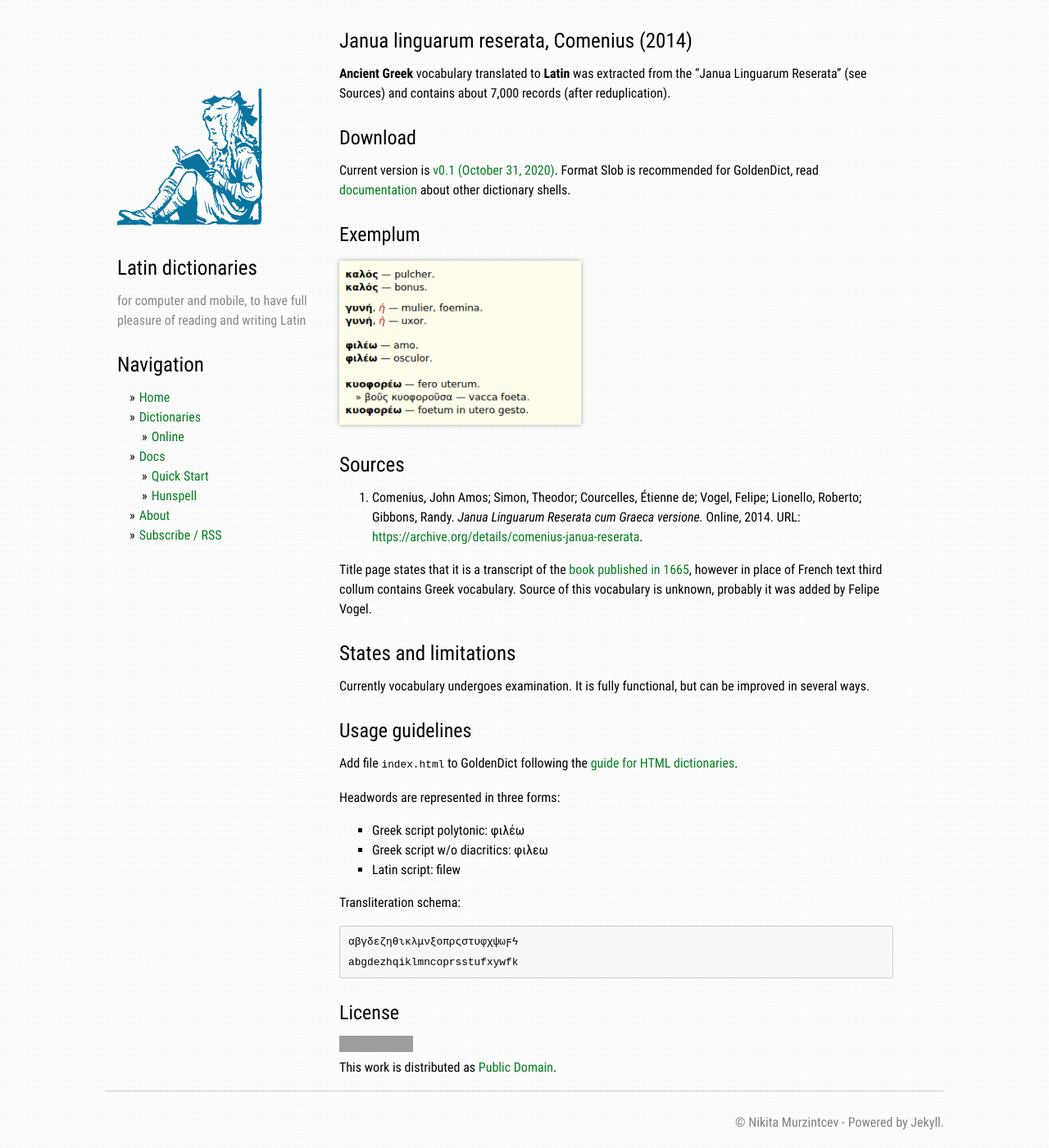
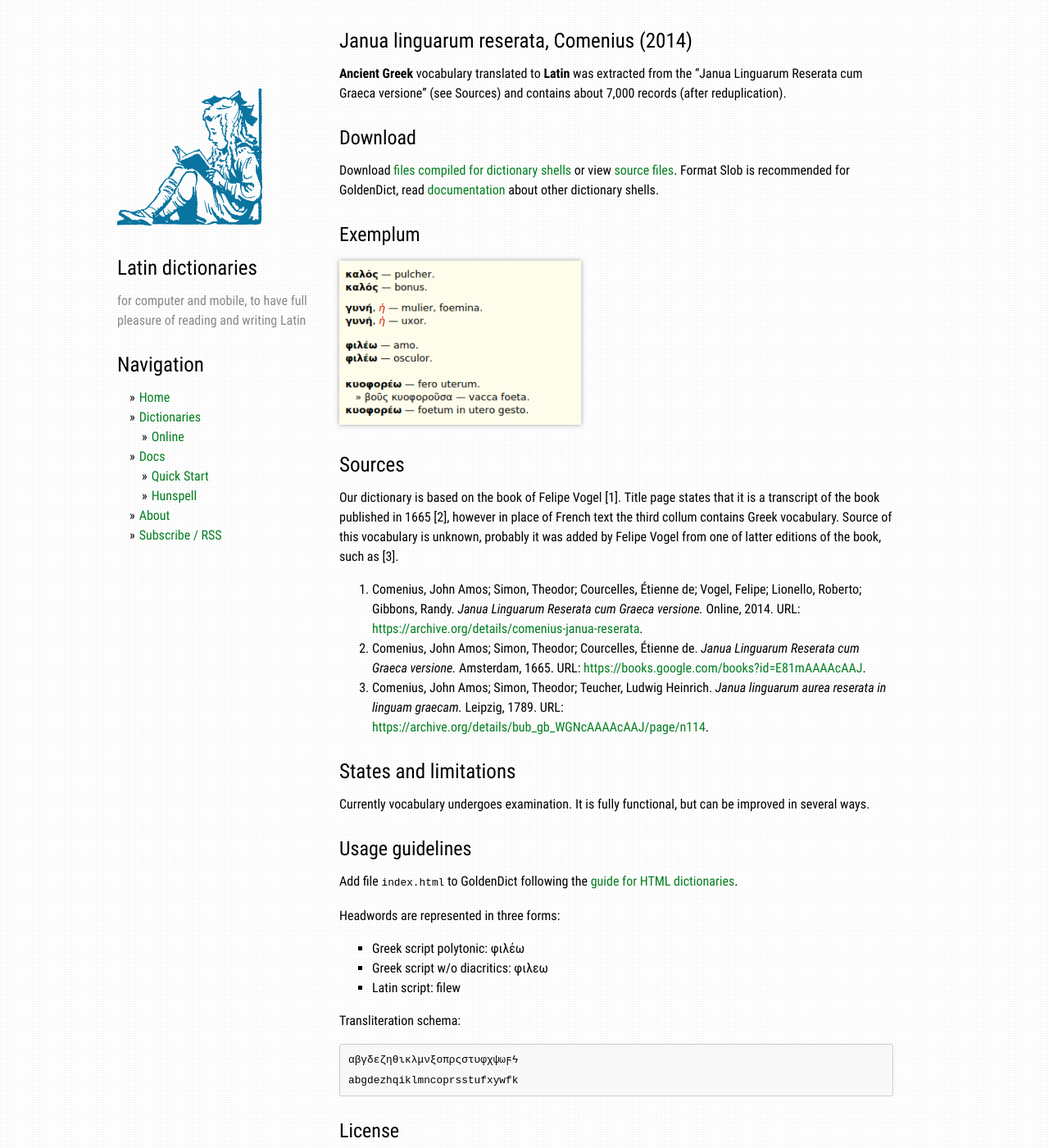
Before and after one commit to latin-dict/latin-dict.github.io, a Jekyll site: the page built from _dictionaries/Comenius2014.md, in a window 1280 px wide and 1400 px high. Shown: the whole window at 82% size. Built offline with Jekyll 4.4.1, drawn with Linux system fonts in a browser that asks for light colours; grey boxes are pictures that could not be loaded.

Commit message:
migrate Comenius2014

```diff
--- a/_config.yml
+++ b/_config.yml
@@ -2,7 +2,7 @@ title: Latin dictionaries
 author: Nikita Murzintcev
 repository: nikita-moor/dictionaries
 url: https://nikita-moor.github.io
-baseurl: /
+baseurl:
 google_analytics: UA-140847555-1
 
 collections:
--- a/_dictionaries/Comenius2014.md
+++ b/_dictionaries/Comenius2014.md
@@ -8,12 +8,12 @@ categories: [greek]
 ---
 # {{ page.title }}, {{ page.author }} ({{ page.year }})
 
-**Ancient Greek** vocabulary translated to **Latin** was extracted from the "Janua Linguarum Reserata" (see Sources) and contains about 7,000 records (after reduplication).
+**Ancient Greek** vocabulary translated to **Latin** was extracted from the "Janua Linguarum Reserata cum Graeca versione" (see Sources) and contains about 7,000 records (after reduplication).
 
 
 ## Download
 
-Current version is [v0.1 (October 31, 2020)][1]. Format Slob is recommended for GoldenDict, read [documentation][2] about other dictionary shells.
+Download [files compiled for dictionary shells][1] or view [source files][2]. Format Slob is recommended for GoldenDict, read [documentation][3] about other dictionary shells.
 
 
 ## Exemplum
@@ -23,9 +23,11 @@ Current version is [v0.1 (October 31, 2020)][1]. Format Slob is recommended for
 
 # Sources
 
+Our dictionary is based on the book of Felipe Vogel \[1\]. Title page states that it is a transcript of the book published in 1665 \[2\], however in place of French text the third collum contains Greek vocabulary. Source of this vocabulary is unknown, probably it was added by Felipe Vogel from one of latter editions of the book, such as \[3\].
+
 1. Comenius, John Amos; Simon, Theodor; Courcelles, Étienne de; Vogel, Felipe; Lionello, Roberto; Gibbons, Randy. _Janua Linguarum Reserata cum Graeca versione._ Online, 2014. URL: <https://archive.org/details/comenius-janua-reserata>.
-
-Title page states that it is a transcript of the [book published in 1665](https://books.google.no/books?id=E81mAAAAcAAJ), however in place of French text third collum contains Greek vocabulary. Source of this vocabulary is unknown, probably it was added by Felipe Vogel.
+1. Comenius, John Amos; Simon, Theodor; Courcelles, Étienne de. _Janua Linguarum Reserata cum Graeca versione._ Amsterdam, 1665. URL: <https://books.google.com/books?id=E81mAAAAcAAJ>.
+1. Comenius, John Amos; Simon, Theodor; Teucher, Ludwig Heinrich. _Janua linguarum aurea reserata in linguam graecam._ Leipzig, 1789. URL: <https://archive.org/details/bub_gb_WGNcAAAAcAAJ/page/n114>.
 
 
 # States and limitations
@@ -62,7 +64,7 @@ abgdezhqiklmncoprsstufxywfk
 This work is distributed as <a rel="license" href="http://creativecommons.org/publicdomain/mark/1.0/">Public Domain</a>.
 
 
-[1]: https://github.com/nikita-moor/latin-dictionary/releases/tag/2020-10-31b
-[2]: {{ site.baseurl }}{% link docs/docs.md %}
-[3]: https://github.com/nikita-moor/latin-dictionary/tree/master/{{ page.nickname }}
+[1]: https://github.com/latin-dict/{{ page.nickname }}/releases
+[2]: https://github.com/latin-dict/{{ page.nickname }}
+[3]: {{ site.baseurl }}{% link docs/docs.md %}
 [4]: {{ site.baseurl }}{% link docs/howto.md %}#html-dictionaries
```
